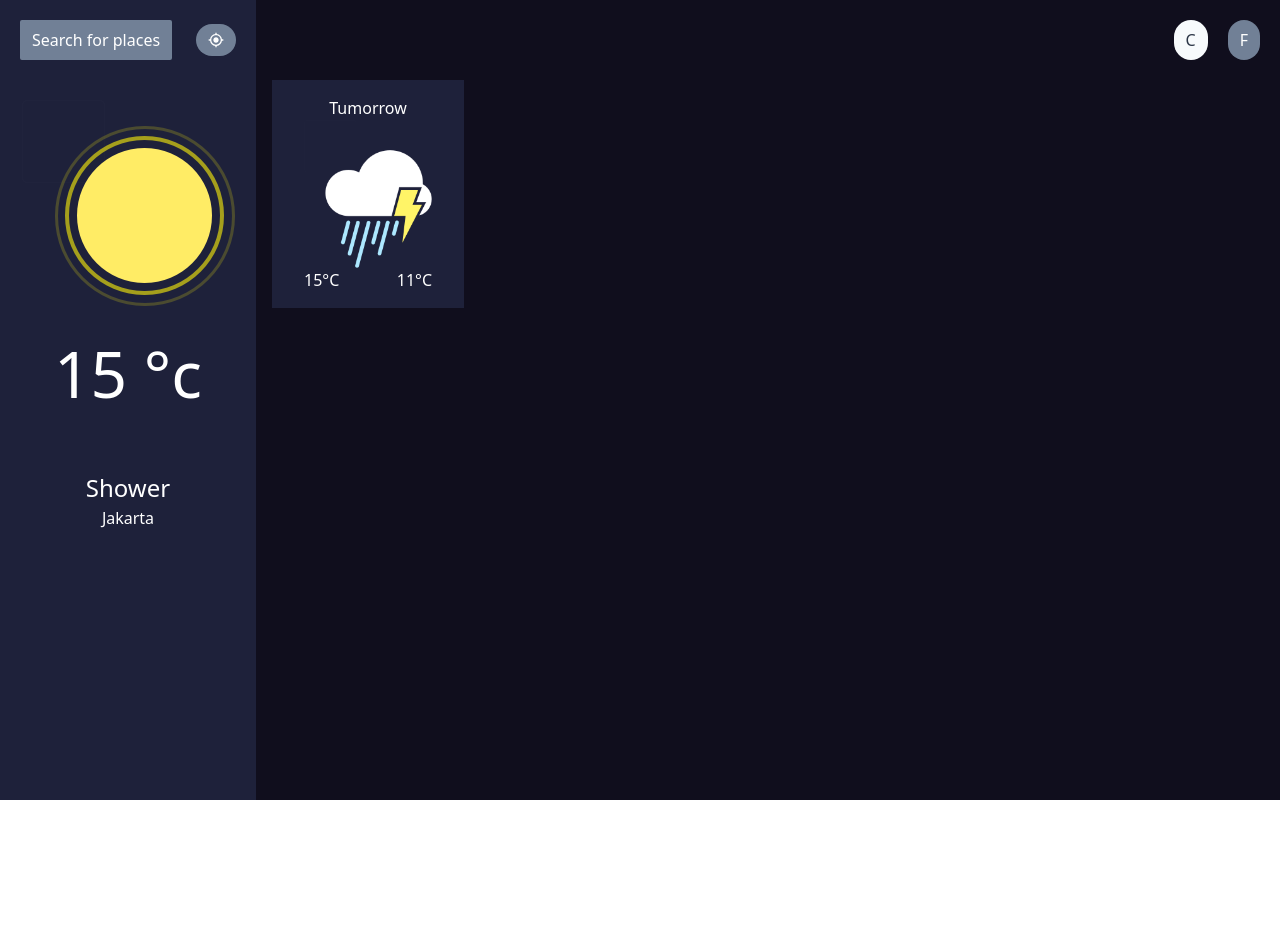
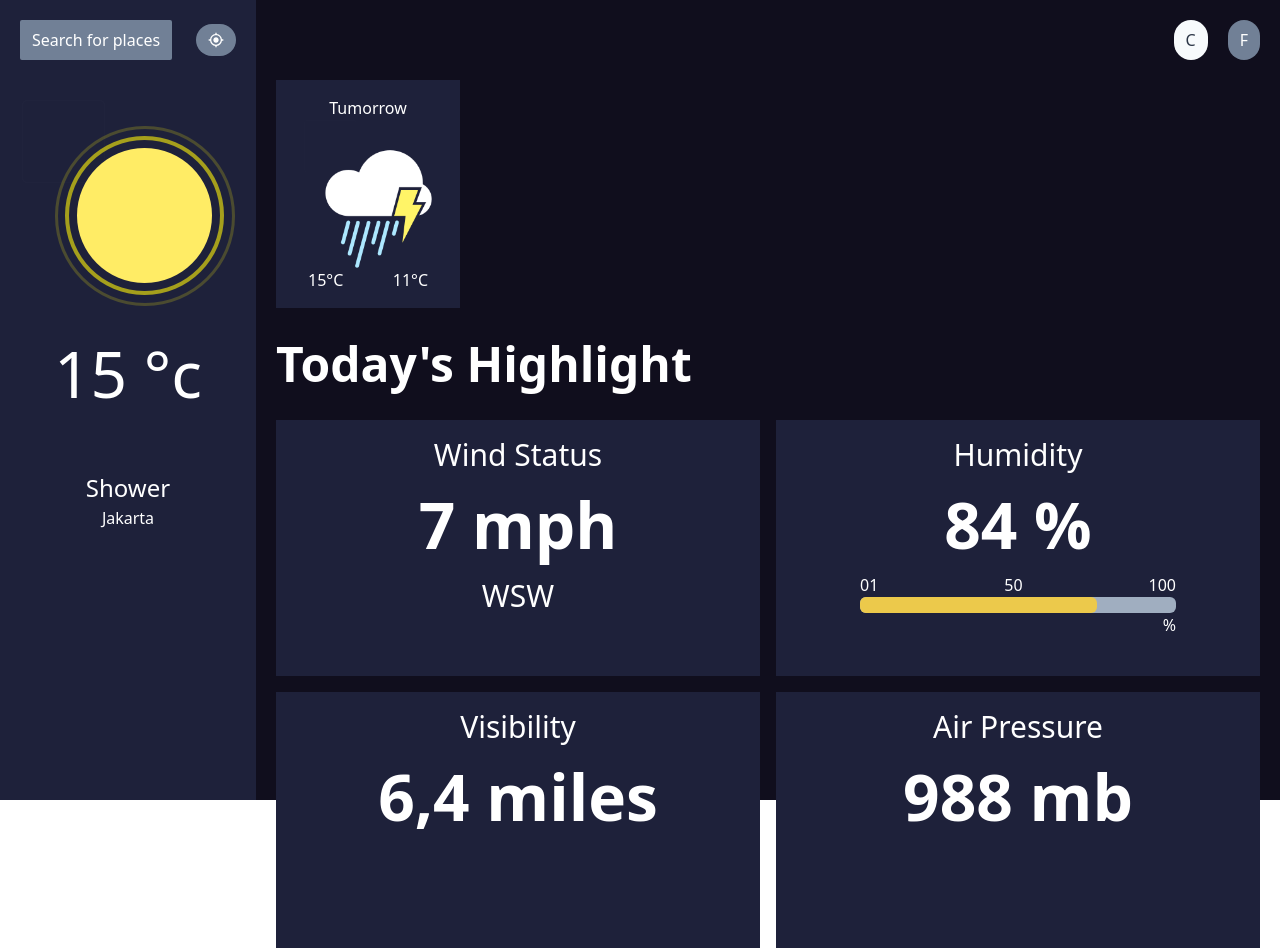
Before and after one commit to rahulsya/devChallengsWheaterApp, a React (Create React App) app: page / in a window 1280 px wide. Before the commit the page ends 800 px from the top, so only its background shows below. Built offline with nearby package versions, Linux system fonts and the light colour scheme.

Commit message:
completed main content

```diff
--- a/src/components/MainContent/index.js
+++ b/src/components/MainContent/index.js
@@ -12,7 +12,7 @@ export default function MainContent({data}) {
                 <Button className="pl-4" borderRadius="full">F</Button>
             </div>
             <div className="mt-5 grid grid-cols-2 md:grid-cols-3 lg:grid-cols-5 place-items-center gap-2 lg:gap-4">
-                <div className="py-4 px-3 flex flex-col bg-liteBlue w-48">
+                <div className="py-4 px-3 flex flex-col bg-liteBlue w-full">
                     <div className="self-center">Tumorrow</div>
                     <img src={Thunderstrom} alt="thuderStrom" className="w-32 self-center" />
                     <div className="flex justify-between px-5">
@@ -22,8 +22,49 @@ export default function MainContent({data}) {
                 </div>
             </div>
             {/* today highlight */}
-            <div className="">
-
+            <div className="text-5xl font-semibold mt-5">
+                Today's Highlight
+            </div>
+            <div className="mt-5 mb-12">
+                <div className="grid grid-cols lg:grid-cols-2 gap-4 place-items-center">
+                    <div className="px-5 py-3 bg-liteBlue w-full lg:h-64">
+                        <div className="flex flex-col items-center">
+                            <div className="text-3xl ">Wind Status</div>
+                            <div className="text-4xl lg:text-6xl font-semibold">7 mph</div>
+                            <div className="text-3xl ">WSW</div>
+                        </div>
+                    </div>
+                    <div className="px-5 py-3 bg-liteBlue w-full lg:h-64">
+                        <div className="flex flex-col justify-center">
+                            <div className="text-3xl self-center">Humidity</div>
+                            <div className="text-4xl lg:text-6xl font-semibold self-center">84 %</div>
+                            <div className="flex flex-col lg:px-16">
+                                <div className="flex flex-row justify-between ">
+                                    <div>01</div>
+                                    <div>50</div>
+                                    <div>100</div>
+                                </div>
+                                <div className="">
+                                    <div className="rounded-md bg-gray-500 h-4 w-full"></div>
+                                    <div className="rounded-md bg-yellow-500 h-4 -mt-4 z-10 " style={{width:'75%'}}></div>
+                                </div>
+                                <div className="self-end "> % </div>
+                            </div>
+                        </div>
+                    </div>
+                    <div className="px-5 py-3 bg-liteBlue w-full lg:h-64">
+                        <div className="flex flex-col items-center justify-center">
+                            <div className="text-3xl ">Visibility</div>
+                            <div className="text-4xl lg:text-6xl font-semibold">6,4 miles</div>
+                        </div>
+                    </div>
+                    <div className="px-5 py-3 bg-liteBlue w-full lg:h-64">
+                        <div className="flex flex-col items-center justify-center">
+                            <div className="text-3xl ">Air Pressure</div>
+                            <div className="text-4xl lg:text-6xl font-semibold">988 mb</div>
+                        </div>
+                    </div>
+                </div>
             </div>
         </div>
     )
```
